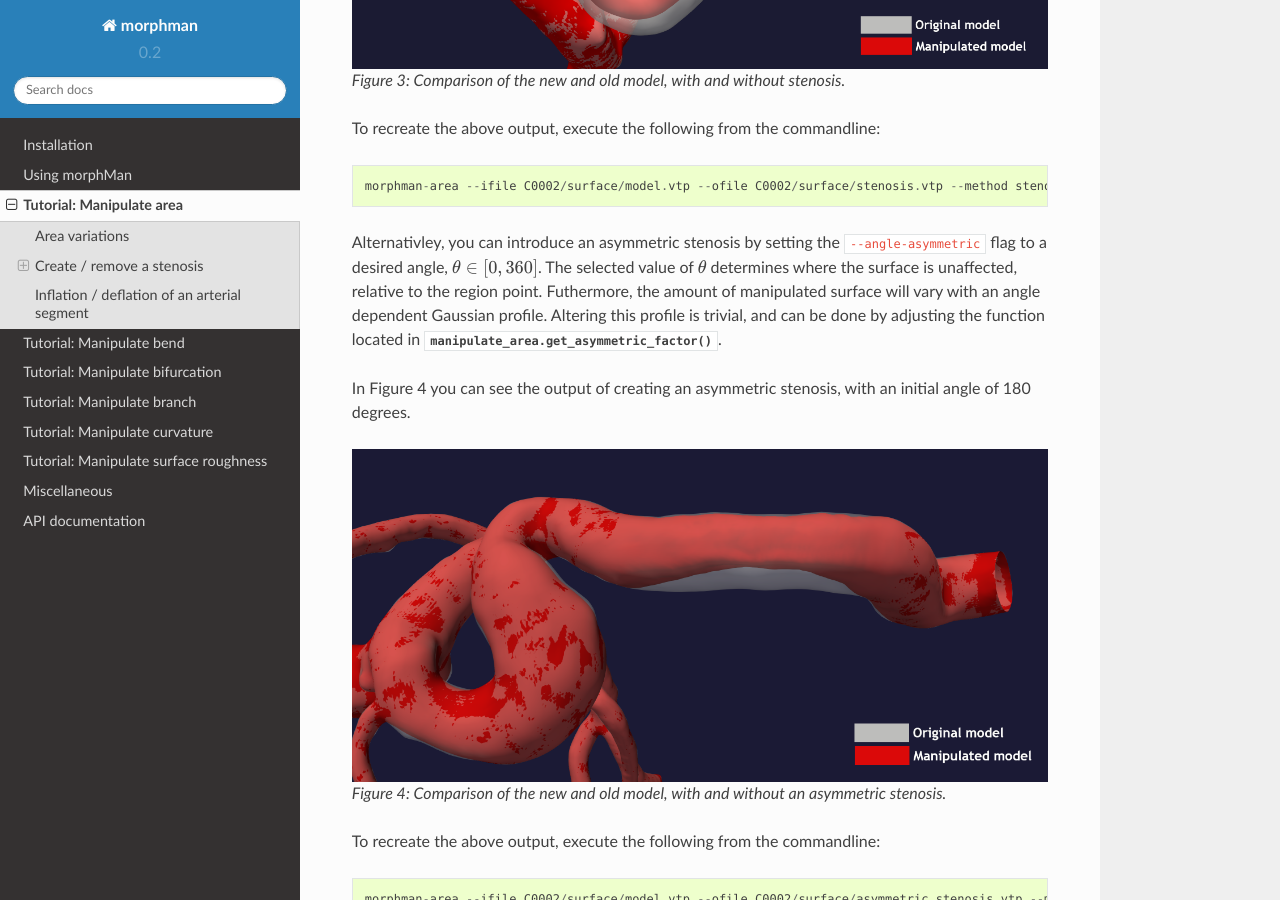
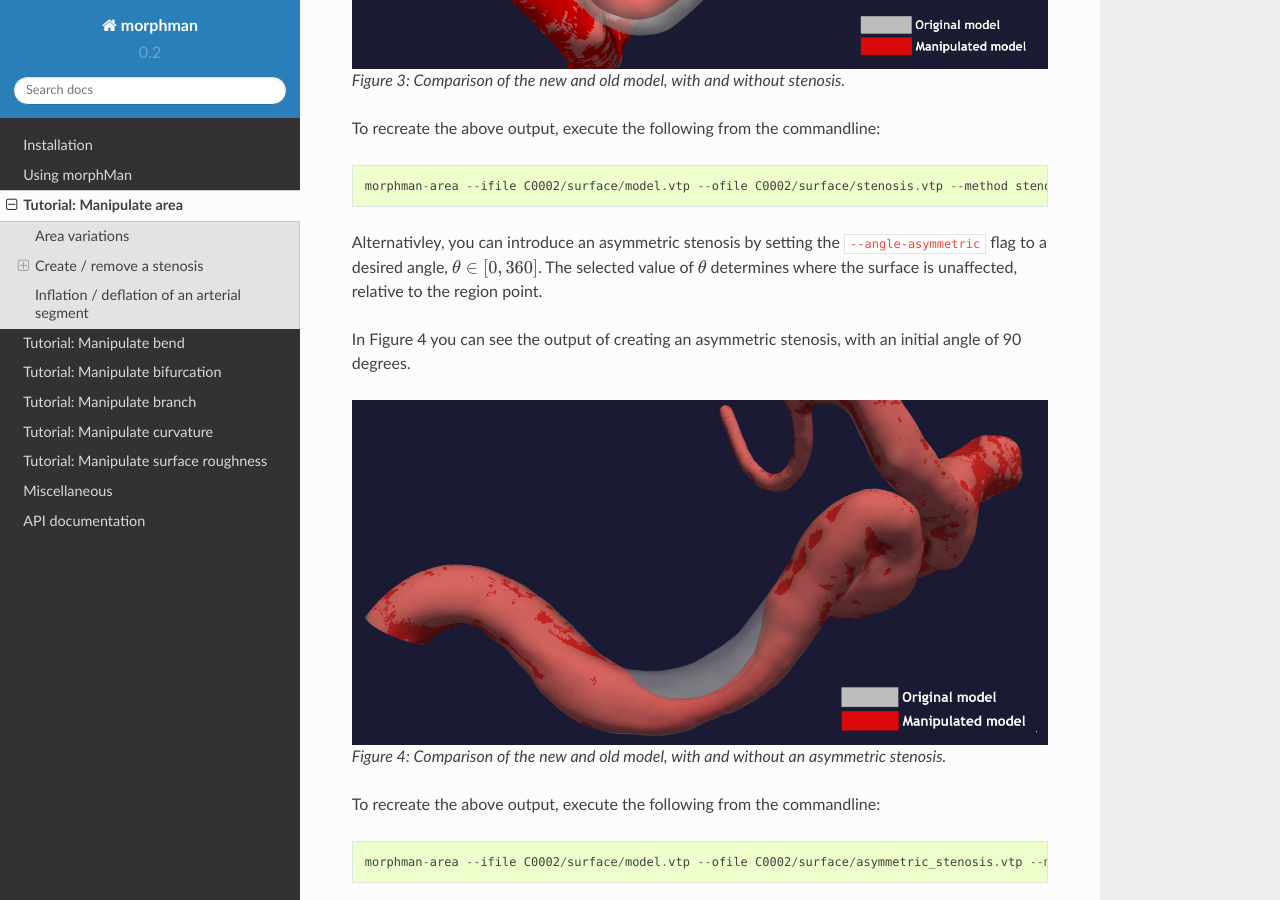
Before and after one commit to KVSlab/morphMan, a Sphinx documentation site: the page built from docs/source/manipulate_area.rst, in a window 1280 px wide and 900 px high, scrolled down 3047 px. Built offline with Sphinx 7.4.7 and the Read the Docs theme 2.0.0, drawn with Linux system fonts in a browser that asks for light colours.

Commit message:
[#31] Updated asymmetric stenosis image, documentation and demo

```diff
--- a/docs/source/manipulate_area.rst
+++ b/docs/source/manipulate_area.rst
@@ -102,20 +102,17 @@ To recreate the above output, execute the following from the commandline::
 
 Alternativley, you can introduce an asymmetric stenosis by setting the ``--angle-asymmetric`` flag
 to a desired angle, :math:`\theta \in [0, 360 ]`. The selected value of :math:`\theta` determines where the surface
-is unaffected, relative to the region point. Futhermore, the amount of manipulated
-surface will vary with an angle dependent Gaussian profile.
-Altering this profile is trivial, and can be done by adjusting the
-function located in :meth:`manipulate_area.get_asymmetric_factor`.
+is unaffected, relative to the region point.
 
-In Figure 4 you can see the output of creating an asymmetric stenosis, with an initial angle of 180 degrees.
+In Figure 4 you can see the output of creating an asymmetric stenosis, with an initial angle of 90 degrees.
 
-.. figure:: make_asymmetric_stenosis.png
+.. figure:: asymmetric_stenosis.png
 
   Figure 4: Comparison of the new and old model, with and without an asymmetric stenosis.
 
 To recreate the above output, execute the following from the commandline::
 
-    morphman-area --ifile C0002/surface/model.vtp --ofile C0002/surface/asymmetric_stenosis.vtp --method stenosis --angle-asymmetric 180 --size 6 --percentage 75 --region-points 23.39 7.05 40.85 --poly-ball-size 250 250 250
+    morphman-area --ifile C0002/surface/model.vtp --ofile C0002/surface/asymmetric_stenosis.vtp --method stenosis --angle-asymmetric 90 --size 6 --percentage 75 --region-points 23.83 4.66 38.33 --poly-ball-size 250 250 250
 
 Remove a stenosis
 ~~~~~~~~~~~~~~~~~
```
Also changed, not shown: docs/source/asymmetric_stenosis.png (added), docs/source/make_asymmetric_stenosis.png (deleted), 1 other file.
